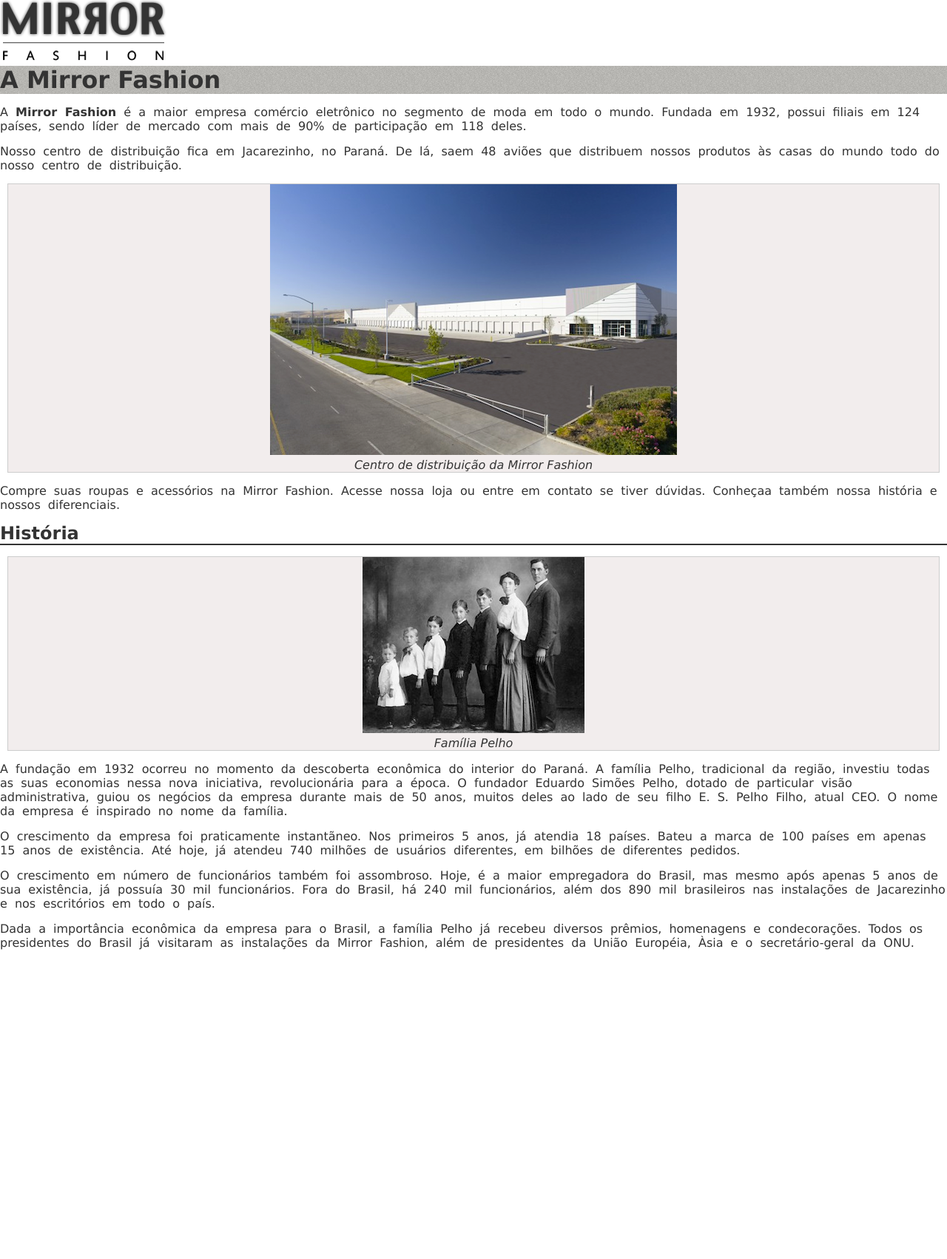
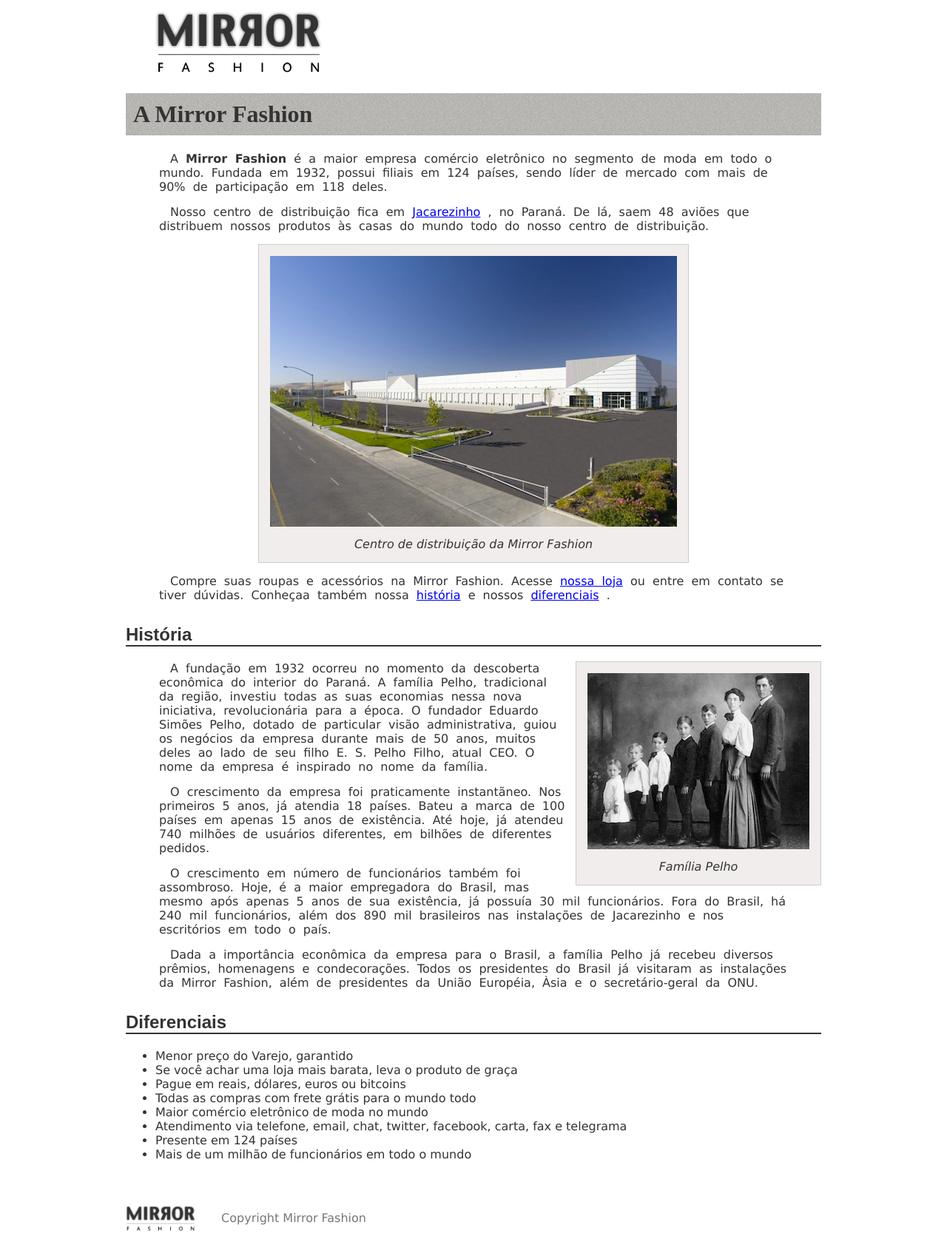
Before and after one commit to DEVinicius/MirrorFashion, a plain HTML site: page public_html/sobre.html in a window 1280 px wide. Shown: the whole page at 74% size. Before the commit the page ends 1299 px from the top, so only its background shows below. Drawn offline with Linux system fonts and the light colour scheme.

Commit message:
feat: init index.html

```diff
--- /dev/null
+++ b/css/index/style.scss
@@ -0,0 +1,27 @@
+@import '../library/index';
+
+body {
+    color: $colorText;
+    font-family: $bodyFontFamily;
+
+    .sacola {
+        background: $imageCart no-repeat;
+        background-position: top right;
+        font-size: 14px;
+        padding-right: 35px;
+        text-align: right;
+        width: 140px;
+    }
+
+    .menu-opcoes {
+        ul {
+            font-size: 15px;
+            li {
+                a {
+                    text-decoration: none;
+                    color: $anchorColorText;
+                }
+            }
+        }
+    }
+}
--- /dev/null
+++ b/css/library/_colors.scss
@@ -0,0 +1,4 @@
+$colorText: #333;
+$footerColorText: #777;
+$backgroundImageColor: #F2EDED;
+$anchorColorText: #003366;
--- /dev/null
+++ b/css/library/_fonts.scss
@@ -0,0 +1 @@
+$bodyFontFamily: "Lucida Sans Unicode", "Lucida Grande", sans-serif;
--- /dev/null
+++ b/css/library/_images.scss
@@ -0,0 +1 @@
+$imageCart: url('/img/sacola.png');
--- /dev/null
+++ b/css/library/_index.scss
@@ -0,0 +1,3 @@
+@import 'colors';
+@import 'images';
+@import 'fonts';
--- a/css/sobre/style.scss
+++ b/css/sobre/style.scss
@@ -1,36 +1,66 @@
-* {
-    margin: 0;
-    padding: 0;
-    box-sizing: border-box;
-}
+@import '../library/index';
 
 body {
-    color: #333333;
-    font-family: "Lucida Sans Unicode", "Lucida Grande", sans-serif;
+    color: $colorText;
+    font-family: $bodyFontFamily;
+    margin: 0 auto;
+    max-width: 940px;
+
     main {
+
         h1 {
             background-image: url("/img/sobre-background.jpg");
+            padding: 10px;
+            font-family: serif;
         }
 
         h2 {
-            border-bottom: 2px solid #333333;
+            border-bottom: 2px solid $colorText;
+            margin-top: 30px;
+            font-family: sans-serif;
         }
 
         p {
             word-spacing: 5px;
+            text-indent: 15px;
             margin: 15px 0;
+
+            padding: 0 45px 0 45px;
         }
 
         figure {
-            margin: 15px 10px;
-            background-color: #F2EDED;
+            background-color: $backgroundImageColor;
             border: 1px solid #ccc;
             text-align: center;
+            padding: 15px;
+            margin: 30px;
+
+            figcaption {
+                margin-top: 10px;
+                font-style: italic;
+            }
         }
 
-        figcaption {
-            font-style: italic;
+        #centro-distribuicao {
+            margin: 0 auto;
+            width: 550px;
         }
 
+        #familia-pelho {
+            float: right;
+            margin: 0 0 10px 10px;
+        }
+    }
+
+    footer {
+        color: $footerColorText;
+        margin: 30px 0;
+        padding: 30px 0;
+
+        img {
+            margin-right: 30px;
+            vertical-align: middle;
+            width: 94px;
+        }
     }
 }
--- a/public_html/sobre.html
+++ b/public_html/sobre.html
@@ -24,12 +24,14 @@
         </p>
 
         <p>
-            Nosso centro de distribuição fica em Jacarezinho, no Paraná. De lá,
+            Nosso centro de distribuição fica em
+            <a href="https://www.google.com.br/maps?q=Jacarezinho">Jacarezinho</a>
+            , no Paraná. De lá,
             saem 48 aviões que distribuem nossos produtos às casas do mundo todo
             do nosso centro de distribuição.
         </p>
 
-        <figure>
+        <figure id="centro-distribuicao">
             <img src="/img/centro-distribuicao.png" alt="centro de distribuição">
             <figcaption>
                 Centro de distribuição da Mirror Fashion
@@ -37,17 +39,20 @@
         </figure>
 
         <p>
-            Compre suas roupas e acessórios na Mirror Fashion. Acesse nossa
-            loja ou entre em contato se tiver dúvidas. Conheçaa também nossa
-            história e nossos diferenciais.
+            Compre suas roupas e acessórios na Mirror Fashion. Acesse
+            <a href="index.html">nossa loja</a>
+            ou entre em contato se tiver dúvidas. Conheçaa também nossa
+            <a href="#historia">história</a>
+             e nossos
+            <a href="#diferenciais">diferenciais</a>
+            .
         </p>
 
-
-        <h2>
+        <h2 id="historia">
             História
         </h2>
 
-        <figure>
+        <figure id="familia-pelho">
             <img src="/img/familia-pelho.jpg" alt="centro de distribuição">
             <figcaption>
                 Família Pelho
@@ -83,6 +88,21 @@
             Todos os presidentes do Brasil já visitaram as instalações da Mirror Fashion,
              além de presidentes da União Européia, Àsia e o secretário-geral da ONU.
         </p>
+        <h2 id="diferenciais">Diferenciais</h2>
+        <ul>
+            <li>Menor preço do Varejo, garantido</li>
+            <li>Se você achar uma loja mais barata, leva o produto de graça</li>
+            <li>Pague em reais, dólares, euros ou bitcoins</li>
+            <li>Todas as compras com frete grátis para o mundo todo</li>
+            <li>Maior comércio eletrônico de moda no mundo</li>
+            <li>Atendimento via telefone, email, chat, twitter, facebook, carta, fax e telegrama</li>
+            <li>Presente em 124 países</li>
+            <li>Mais de um milhão de funcionários em todo o mundo</li>
+        </ul>
     </main>
+    <footer>
+        <img src="/img/logo.png" alt="Logo da Mirror Fashion">
+        Copyright Mirror Fashion
+    </footer>
 </body>
 </html>
```
Also changed, not shown: public_html/index.html (+28 -0 lines), css/index/style.css (added), css/sobre/style.css, 2 other files.
